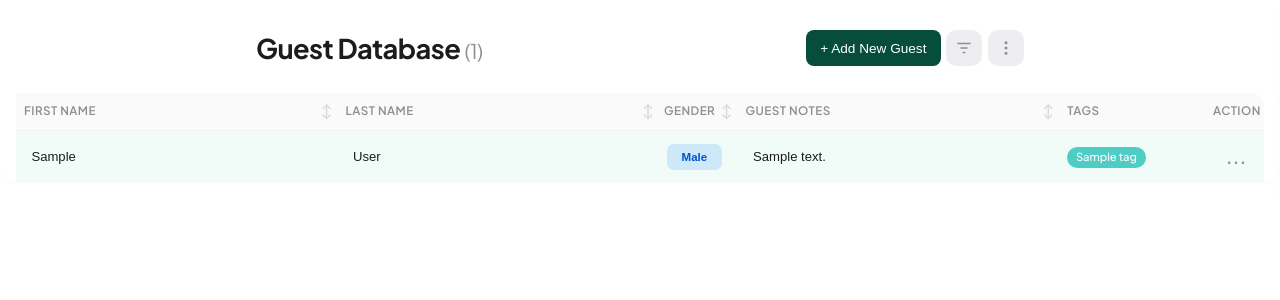
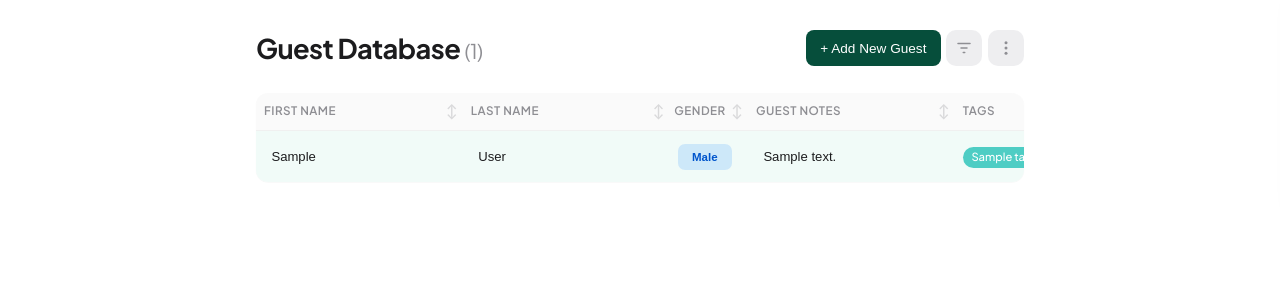
Before and after one commit to otusds/rsvp-manager, a Flask app: page /guests in a window 1280 px wide. Shown: the part 52-352 px from the top of the page. Run offline with Flask 3, Linux system fonts and the light colour scheme; a user stored in the database is signed in; tables that the repository leaves empty hold one stand-in row (values such as "Sample post"); some libraries are stand-ins or nearby versions.

Commit message:
Limit expanded table width to 1000px on desktop
Co-Authored-By: Claude Opus 4.6 <noreply@anthropic.com>

```diff
--- a/rsvp_manager/static/css/responsive.css
+++ b/rsvp_manager/static/css/responsive.css
@@ -7,10 +7,9 @@
 /* ── Desktop: table area breaks out to full width only when expanded ───── */
 @media (min-width: 601px) {
     .table-scroll:has(table.sortable:not(.table-collapsed)) {
-        width: 100vw;
-        margin-left: calc(50% - 50vw);
-        padding-left: 1rem;
-        padding-right: 1rem;
+        max-width: 1000px;
+        margin-left: auto;
+        margin-right: auto;
         overflow-x: auto;
     }
     .table-scroll table.sortable:not(.table-collapsed) {
--- a/rsvp_manager/templates/base.html
+++ b/rsvp_manager/templates/base.html
@@ -4,7 +4,7 @@
     <meta charset="UTF-8">
     <meta name="viewport" content="width=device-width, initial-scale=1.0">
     <title>GuestCheck</title>
-    {% set v = 29 %}
+    {% set v = 30 %}
     <link rel="preconnect" href="https://fonts.googleapis.com">
     <link rel="preconnect" href="https://fonts.gstatic.com" crossorigin>
     <link href="https://fonts.googleapis.com/css2?family=Plus+Jakarta+Sans:wght@300;400;500;600;700;800&display=swap" rel="stylesheet">
```
